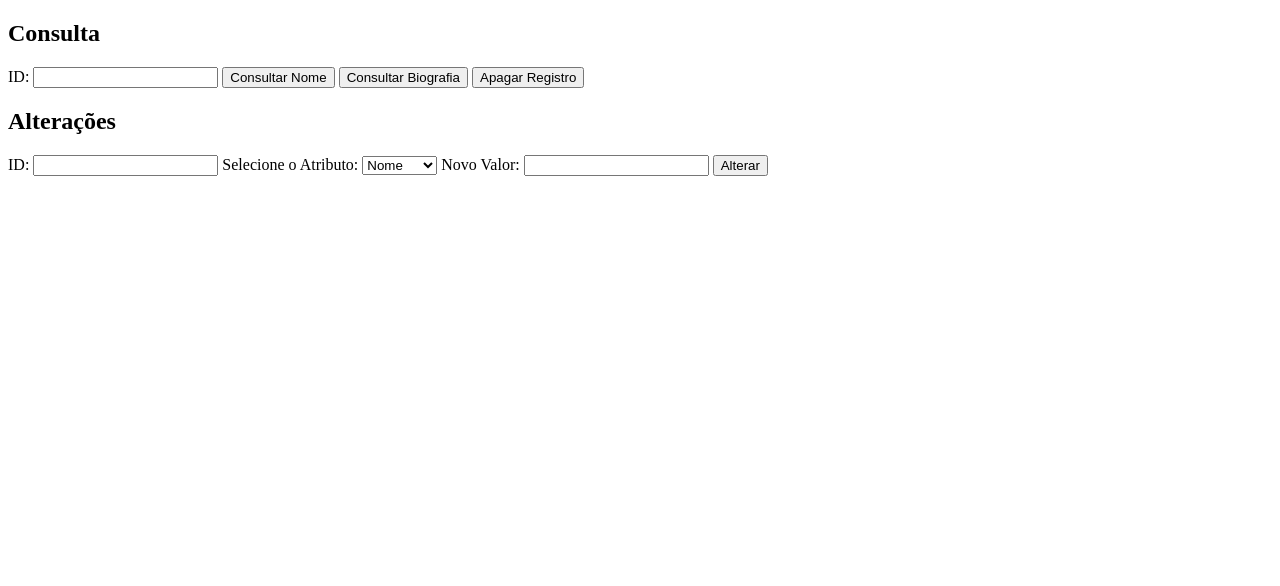
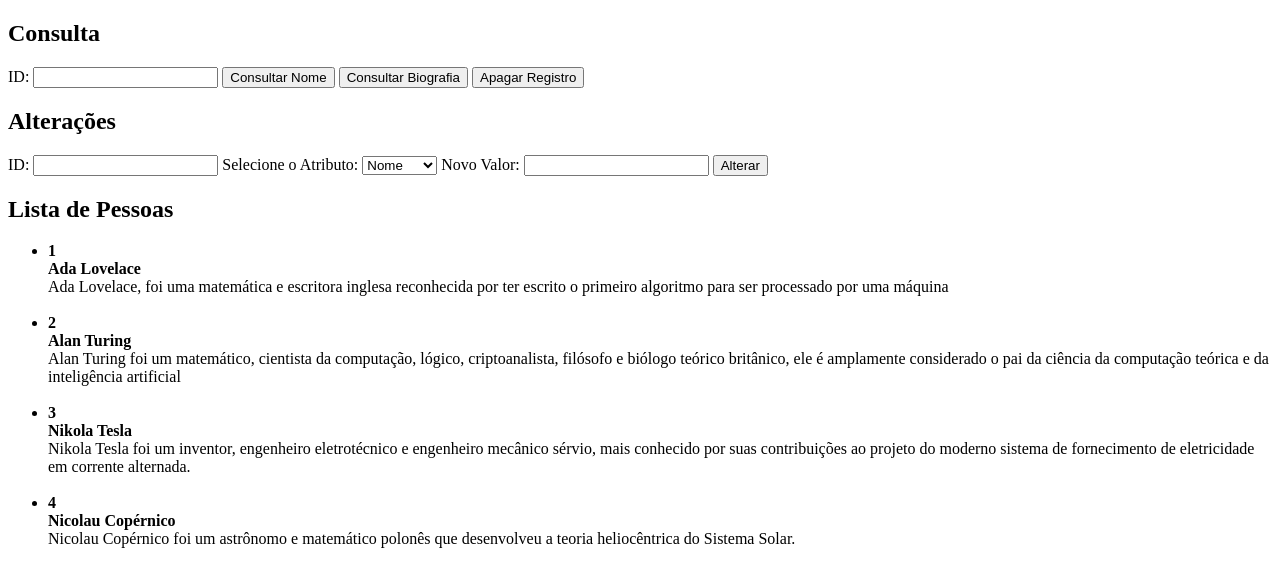
Before and after one commit to HebertFSoares/Orion-Bootcamp, a plain HTML site: page dist/index02.html in a window 1280 px wide. Drawn offline with Linux system fonts and the light colour scheme.

Commit message:
Atualizar HTML com melhorias de interface e exibição de lista dinâmica

```diff
--- a/dist/index02.html
+++ b/dist/index02.html
@@ -27,6 +27,8 @@
         <button type="submit" id="alterarRegistro">Alterar</button>
         <div id="respForm2"></div>
     </form>
+    <h2>Lista de Pessoas</h2>
+    <ul id="lista-pessoas"></ul>
     <script src="js/ex02.js"></script>
 </body>
 </html>
```
